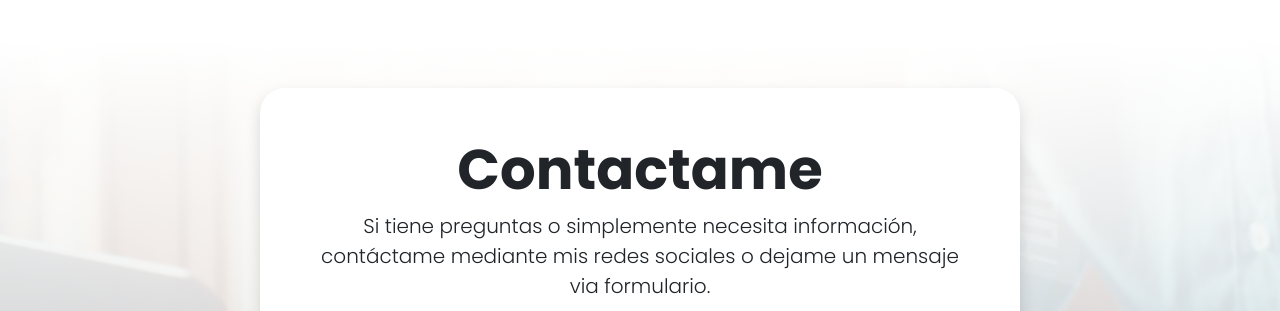
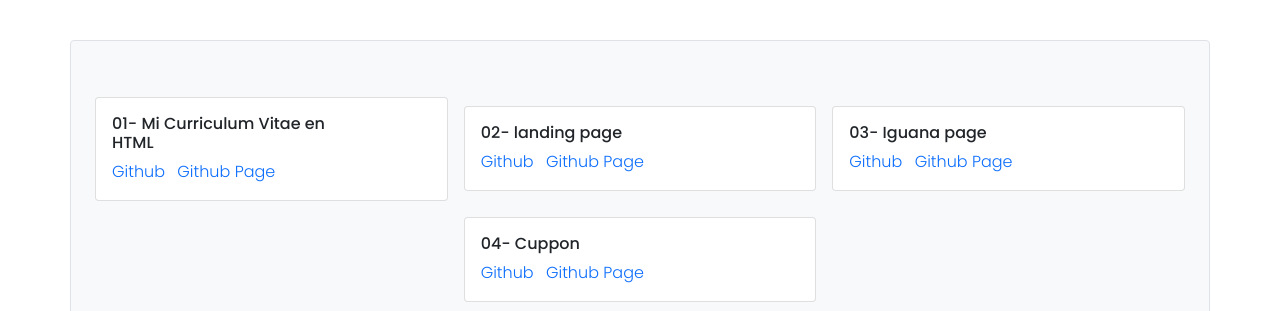
Before and after one commit to rafariass/rafariass, a plain HTML site: page index.html in a window 1280 px wide. Shown: the part 3261-3572 px from the top of the page. Drawn offline with nearby package versions, Linux system fonts and the light colour scheme; some packages are replaced by stand-ins of ours; a script that the page names is missing.

Commit message:
add section proyectos

```diff
--- a/index.html
+++ b/index.html
@@ -11,7 +11,7 @@
   </head>
   <body class="bg-dark" data-bs-spy="scroll" data-bs-target="#navbar-menu" data-bs-offset="0"  tabindex="0">
 
-    <div class="scrollUp active" onclick="scrollToTop();"></div>
+    <div class="scrollUp" onclick="scrollToTop();"></div>
 
     <header class="container-fluid bg-dark fixed-top" id="navbar-menu">
       <div class="container py-2">
@@ -329,6 +329,62 @@
           </h2>
         </div>
       </div>
+      <div class="container bg-light p-3 mt-3 mt-md-5 rounded border py-5">
+        <div class="row justify-content-center align-items-center p-0 m-0">
+          <div class="col-12 col-md-5 col-lg-4 p-2">
+            <div class="card card-shadow">
+              <div class="row g-0">
+                <div class="col-md-9">
+                  <div class="card-body">
+                    <h6 class="card-title">01- Mi Curriculum Vitae en HTML</h6>
+                    <a href="https://github.com/rafariass/df_react-g1_01_01-cv" class="card-text text-decoration-none">Github</a>
+                    <a href="https://rafariass.github.io/df_react-g1_01_01-cv/" class="card-text text-decoration-none ms-2">Github Page</a>
+                  </div>
+                </div>
+              </div>
+            </div>
+          </div>
+          <div class="col-12 col-md-5 col-lg-4 p-2">
+            <div class="card card-shadow">
+              <div class="row g-0">
+                <div class="col-md-9">
+                  <div class="card-body">
+                    <h6 class="card-title">02- landing page</h6>
+                    <a href="https://github.com/rafariass/df_react-g1_01_02-lp" class="card-text text-decoration-none">Github</a>
+                    <a href="https://rafariass.github.io/df_react-g1_01_02-lp/" class="card-text text-decoration-none ms-2">Github Page</a>
+                  </div>
+                </div>
+              </div>
+            </div>
+          </div>
+          <div class="col-12 col-md-5 col-lg-4 p-2">
+            <div class="card card-shadow">
+              <div class="row g-0">
+                <div class="col-md-9">
+                  <div class="card-body">
+                    <h6 class="card-title">03- Iguana page</h6>
+                    <a href="https://github.com/rafariass/df_react-g1_01_03-ip" class="card-text text-decoration-none">Github</a>
+                    <a href="https://rafariass.github.io/df_react-g1_01_03-ip/" class="card-text text-decoration-none ms-2">Github Page</a>
+                  </div>
+                </div>
+              </div>
+            </div>
+          </div>
+          <div class="col-12 col-md-5 col-lg-4 p-2">
+            <div class="card card-shadow">
+              <div class="row g-0">
+                <div class="col-md-9">
+                  <div class="card-body">
+                    <h6 class="card-title">04- Cuppon</h6>
+                    <a href="https://github.com/rafariass/df_react-g1_01_04-cupon" class="card-text text-decoration-none">Github</a>
+                    <a href="https://rafariass.github.io/df_react-g1_01_04-cupon/" class="card-text text-decoration-none ms-2">Github Page</a>
+                  </div>
+                </div>
+              </div>
+            </div>
+          </div>
+        </div>
+      </div>
     </section>
 
     <section class="container-fluid bg-white py-3 py-lg-5 contact-section" id="contactame">
```
